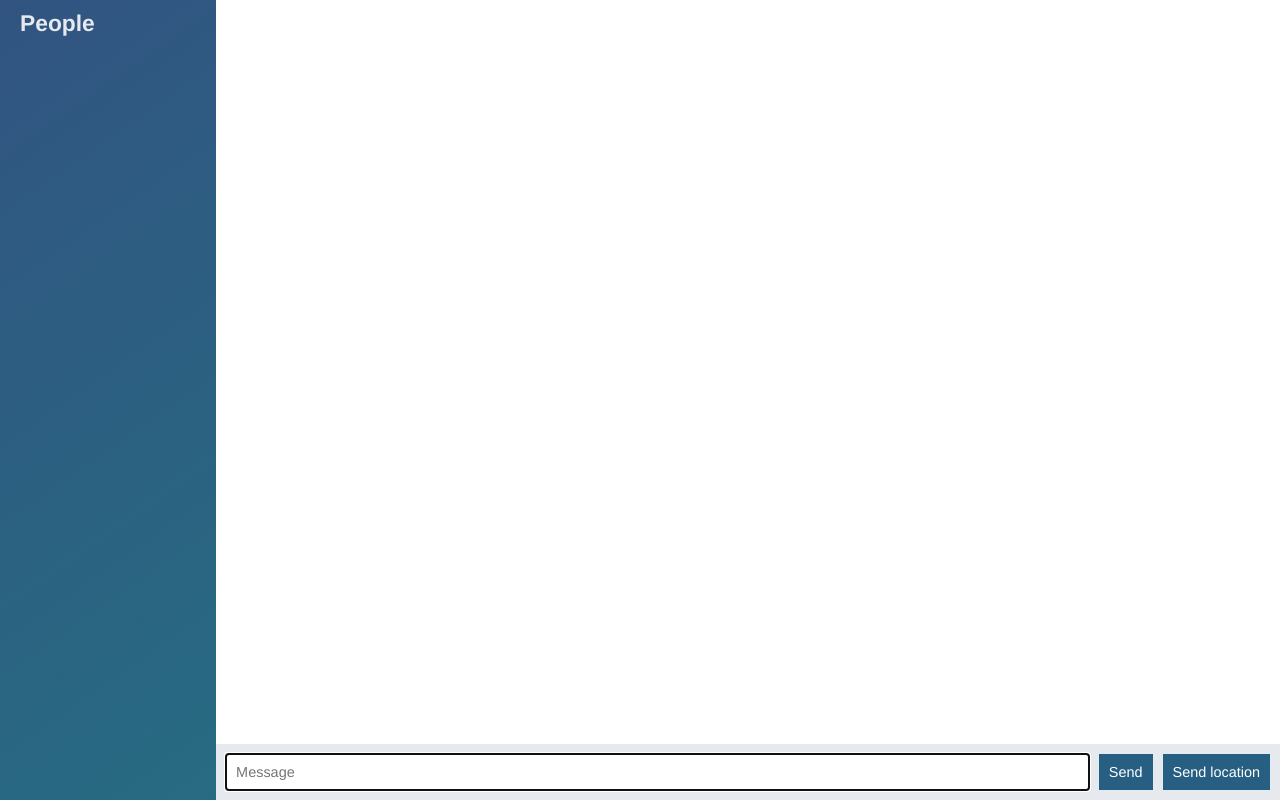
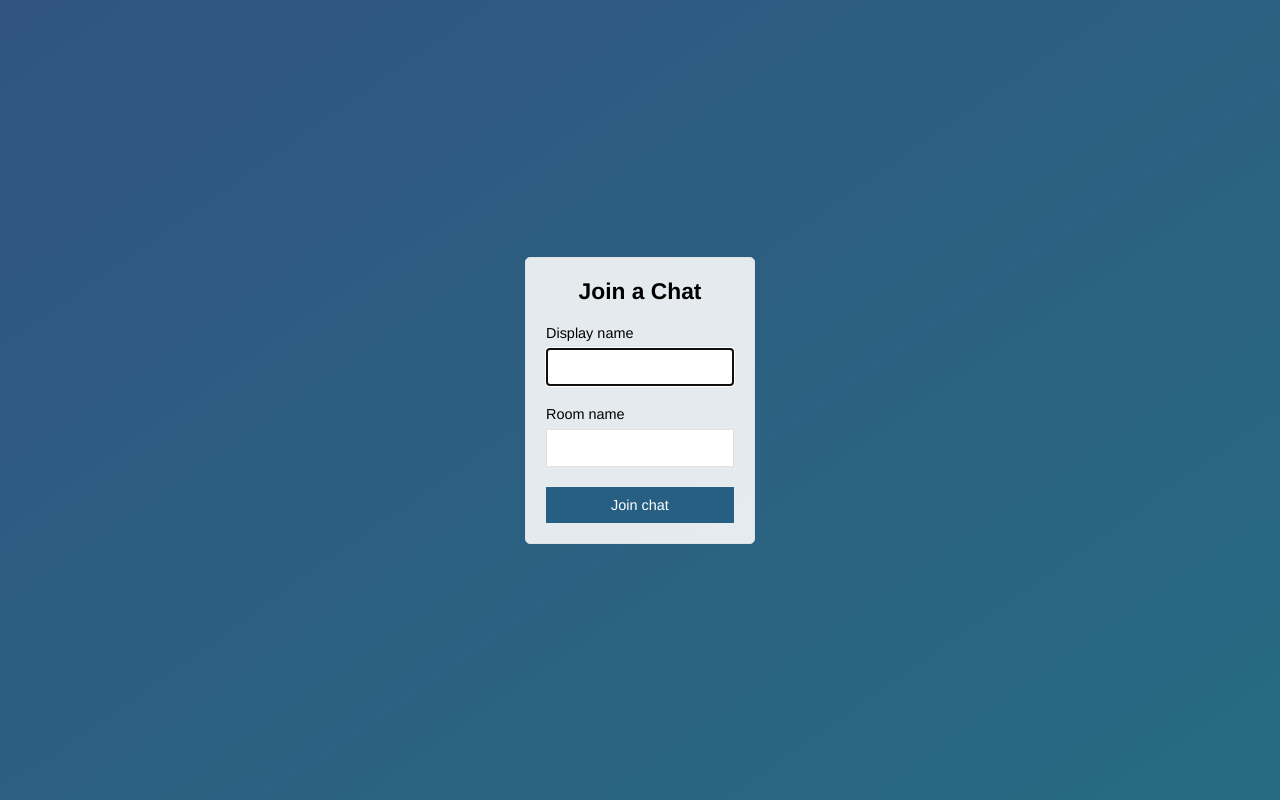
Before and after one commit to michaelCaleyWhaley/node-chat-app, a website: page public/index.html in a window 1280 px wide. Drawn offline with nearby package versions, Linux system fonts and the light colour scheme; no server answers.

Commit message:
add join page

```diff
--- a/public/index.html
+++ b/public/index.html
@@ -1,57 +1,35 @@
 <!DOCTYPE html>
-
 <html>
 
 <head>
-    <meta charset="utf-8">
-    <link rel="stylesheet" href="./css/styles.css">
+    <meta charset="utf-8" />
+    <meta http-equiv="X-UA-Compatible" content="IE=edge">
+    <title>Join | ChatApp</title>
+    <meta name="viewport" content="width=device-width, initial-scale=1, user-scalable=no">
+    <link rel="stylesheet" type="text/css" href="./css/styles.css">
 </head>
 
-<body class="chat">
+<body class="centered-form">
 
-    <div class="chat__sidebar">
-        <h3>People</h3>
-        <div id="users"></div>
+    <div class="centered-form__form">
+        <form action="./chat.html">
+            <div class="form-field">
+                <h3>Join a Chat</h3>
+            </div>
+            <div class="form-field">
+                <label>Display name</label>
+                <input type="text" name="name" autofocus autocomplete="off" />
+            </div>
+            <div class="form-field">
+                <label>Room name</label>
+                <input type="text" name="room" autocomplete="off" />
+            </div>
+            <div class="form-field">
+                <button>Join chat</button>
+            </div>
+        </form>
     </div>
 
-    <div class="chat__main">
-        <ol id="messages" class="chat__messages"></ol>
-
-        <div class="chat__footer">
-            <form id="message-form">
-                <input name="message" type="text" placeholder="Message" autocomplete="off" autofocus />
-                <button>Send</button>
-            </form>
-            <button id="send-location">Send location</button>
-        </div>
-    </div>
-
-    <script id="message-template" type="text/template">
-        <li class="message">
-            <div class="message__title">
-                <h4>{{from}}</h4>
-                <span>{{createdAt}}</span>
-            </div>
-            <div class="message__body">
-                <p>{{text}}</p>
-            </div>
-        </li>
-    </script>
-
-    <script id="location-message-template" type="text/template">
-        <li class="message">
-                <div class="message__title">
-                        <h4>{{from}}</h4>
-                        <span>{{createdAt}}</span>
-                    </div>
-            <a href="{{url}}" target="_blank">My current location.</a>
-        </li>
-    </script>
-
-    <script src="./socket.io/socket.io.js"></script>
-    <script src="./libs/moment.js"></script>
-    <script src="./libs/mustache.js"></script>
-    <script src="./js/index.js"></script>
 </body>
 
 </html>
```
Also changed, not shown: public/chat.html (added, +59 -0 lines), favicon.ico (added), public/js/chat.js (renamed from public/js/index.js).
